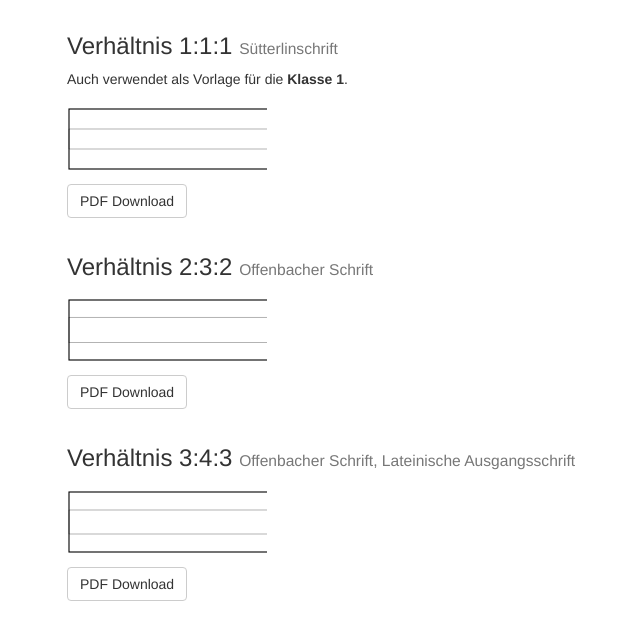
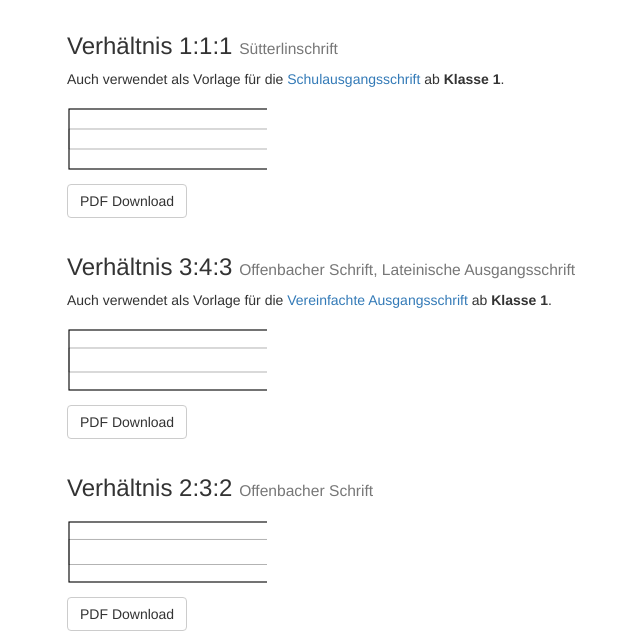
Before and after one commit to akuechl/lineatur, a plain HTML site: page index.html in a window 1280 px wide. Shown: the part 63-697 px from the top of the page, without its empty margins (3-643 px from the left). Drawn offline with nearby package versions, Linux system fonts and the light colour scheme.

Commit message:
Änderung Kommentare Ausgangschriften

```diff
--- a/index.html
+++ b/index.html
@@ -27,12 +27,20 @@
 		<h1>Druckvorlagen für Lineaturen</h1>
 
 		<h3>Verhältnis 1:1:1 <small>Sütterlinschrift</small></h3>
-		<p>Auch verwendet als Vorlage für die <strong>Klasse 1</strong>.</p>
+		<p>Auch verwendet als Vorlage für die <a href="https://de.wikipedia.org/wiki/Schulausgangsschrift">Schulausgangsschrift</a> ab <strong>Klasse 1</strong>.</p>
 		<svg width="200" height="80">
 			<rect x="2" y="30" width="200" height="20" />
 			<rect x="2" y="10" width="200" height="60" />
 		</svg>
 		<p><a class="btn btn-default" href="https://github.com/admiralsmaster/lineatur/releases/download/v1.0.0/1_1_1.pdf">PDF Download</a></p>
+
+		<h3>Verhältnis 3:4:3 <small>Offenbacher Schrift, Lateinische Ausgangsschrift</small></h3>
+		<p>Auch verwendet als Vorlage für die <a href="https://de.wikipedia.org/wiki/Vereinfachte_Ausgangsschrift">Vereinfachte Ausgangsschrift</a> ab <strong>Klasse 1</strong>.</p>
+		<svg width="200" height="80">
+			<rect x="2" y="28" width="200" height="24" />
+			<rect x="2" y="10" width="200" height="60" />
+		</svg>
+		<p><a class="btn btn-default" href="https://github.com/admiralsmaster/lineatur/releases/download/v1.0.0/3_4_3.pdf">PDF Download</a></p>
 
 		<h3>Verhältnis 2:3:2 <small>Offenbacher Schrift</small></h3>
 		<svg width="200" height="80">
@@ -40,13 +48,6 @@
 			<rect x="2" y="10" width="200" height="60" />
 		</svg>
 		<p><a class="btn btn-default" href="https://github.com/admiralsmaster/lineatur/releases/download/v1.0.0/2_3_2.pdf">PDF Download</a></p>
-
-		<h3>Verhältnis 3:4:3 <small>Offenbacher Schrift, Lateinische Ausgangsschrift</small></h3>
-		<svg width="200" height="80">
-			<rect x="2" y="28" width="200" height="24" />
-			<rect x="2" y="10" width="200" height="60" />
-		</svg>
-		<p><a class="btn btn-default" href="https://github.com/admiralsmaster/lineatur/releases/download/v1.0.0/3_4_3.pdf">PDF Download</a></p>
 
 		<h3>Verhältnis 2:1:2 <small>Deutsche Kurrentschrift</small></h3>
 		<svg width="200" height="80">
```
